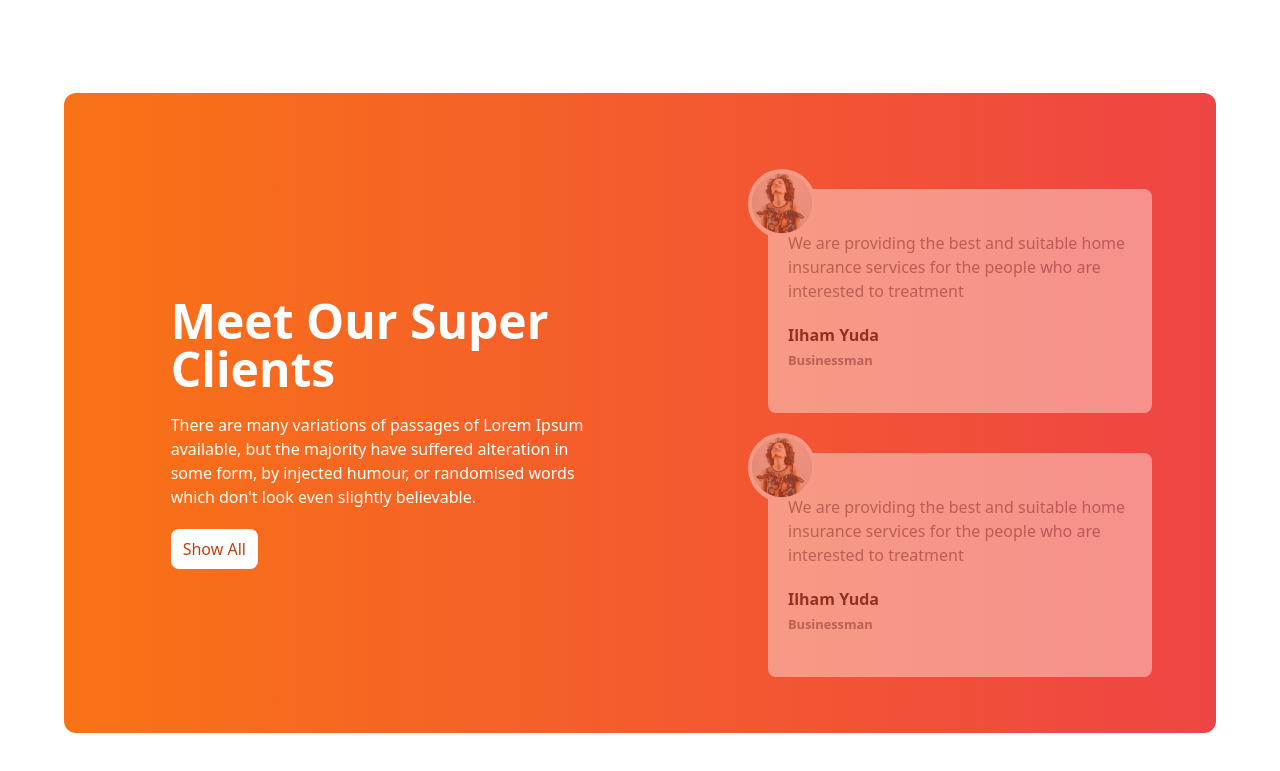
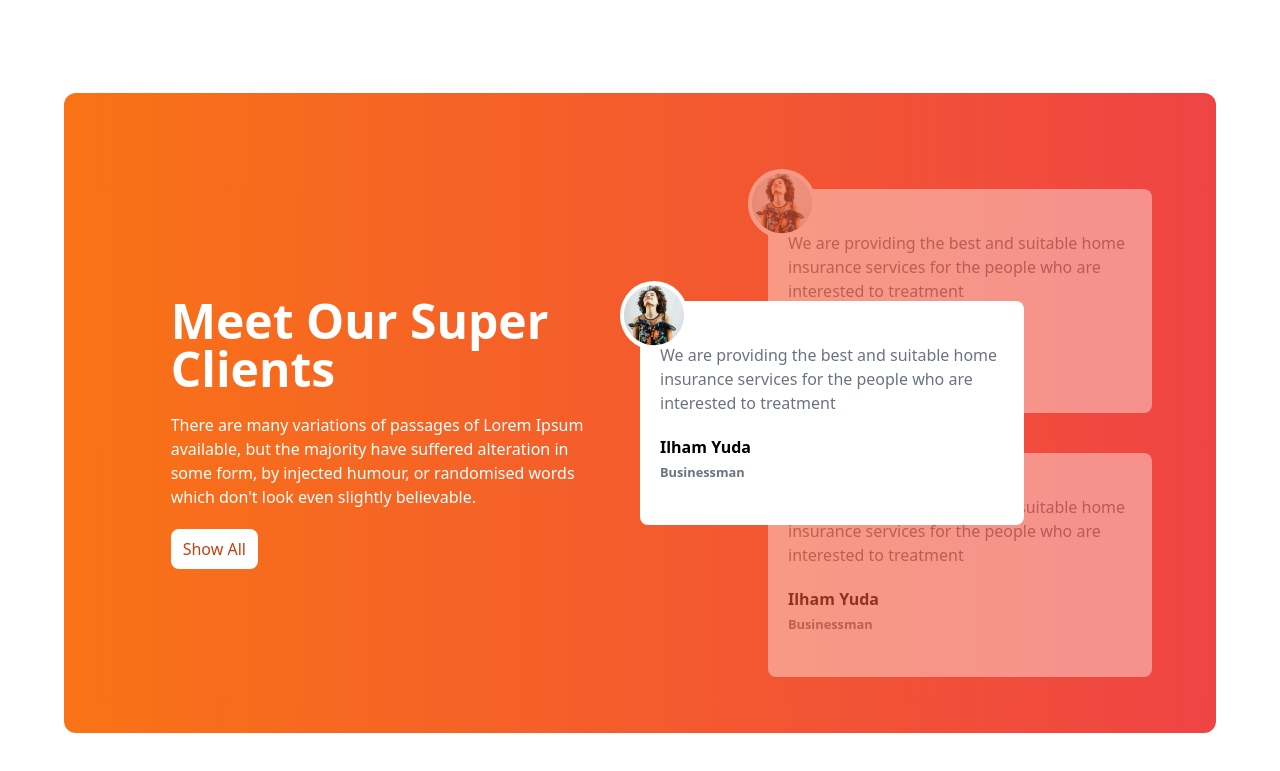
Before and after one commit to fazlulkarimyousuf/tea-house-resours, a plain HTML site: page index.html in a window 1280 px wide. Shown: the part 1843-2614 px from the top of the page. Drawn offline with nearby package versions, Linux system fonts and the light colour scheme.

Commit message:
Reviews section done

```diff
--- a/index.html
+++ b/index.html
@@ -141,6 +141,21 @@
   </div>
    <!-- Reviews Card Section -->
     <div class="relative py-24 ">
+      <!-- meddle card  -->
+   <div class="absolute z-10 top-44 md:top-52">
+    <div class=" h-56 w-full md:w-3/4  bg-white text-black rounded-lg flex items-center  px-5   ">
+      <!-- Image div -->
+      <div class="absolute -top-5 -left-5 bg-white rounded-full">
+     <img class="p-1 " src="image/client.png" alt="">
+      </div>
+      <!-- Text Section  -->
+       <div>
+         <p class="text-gray-500 mb-5 ">We are providing the best and suitable home insurance services for the people who are interested to treatment</p>
+         <h1 class="font-bold ">Ilham Yuda</h1>
+         <small class="font-bold text-gray-500 ">Businessman</small>
+       </div>
+      </div>
+   </div>
   <!-- Top Card  -->
    <div class="relative left-8 md:left-32 h-56 w-full md:w-3/4  bg-white text-black rounded-lg flex items-center  px-5  opacity-40 ">
    <!-- Image div -->
@@ -154,6 +169,7 @@
       <small class="font-bold text-gray-500 ">Businessman</small>
     </div>
    </div>
+
 
    <!-- Bottom Card   -->
    <div class="relative left-8 md:left-32 h-56 w-full md:w-3/4  bg-white text-black rounded-lg flex items-center  px-5  top-10 opacity-40">
```
